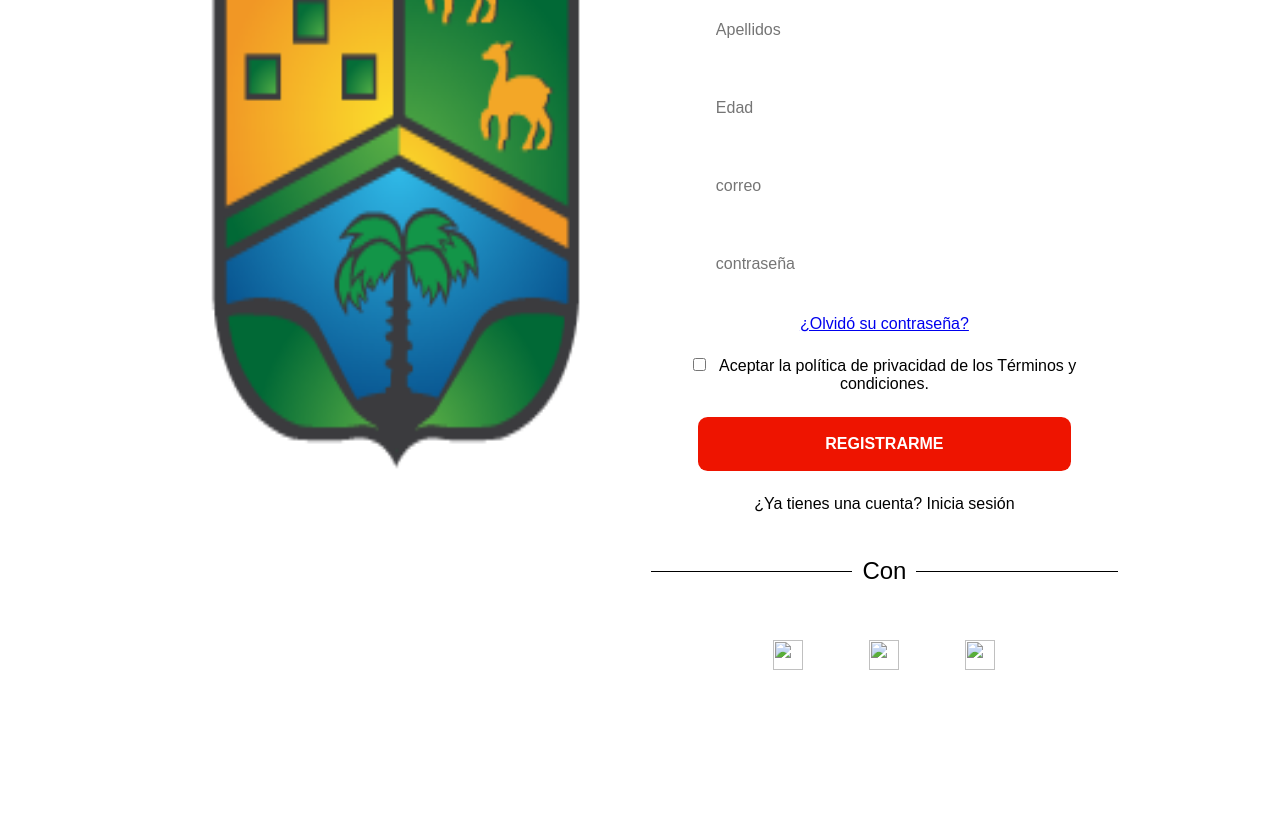
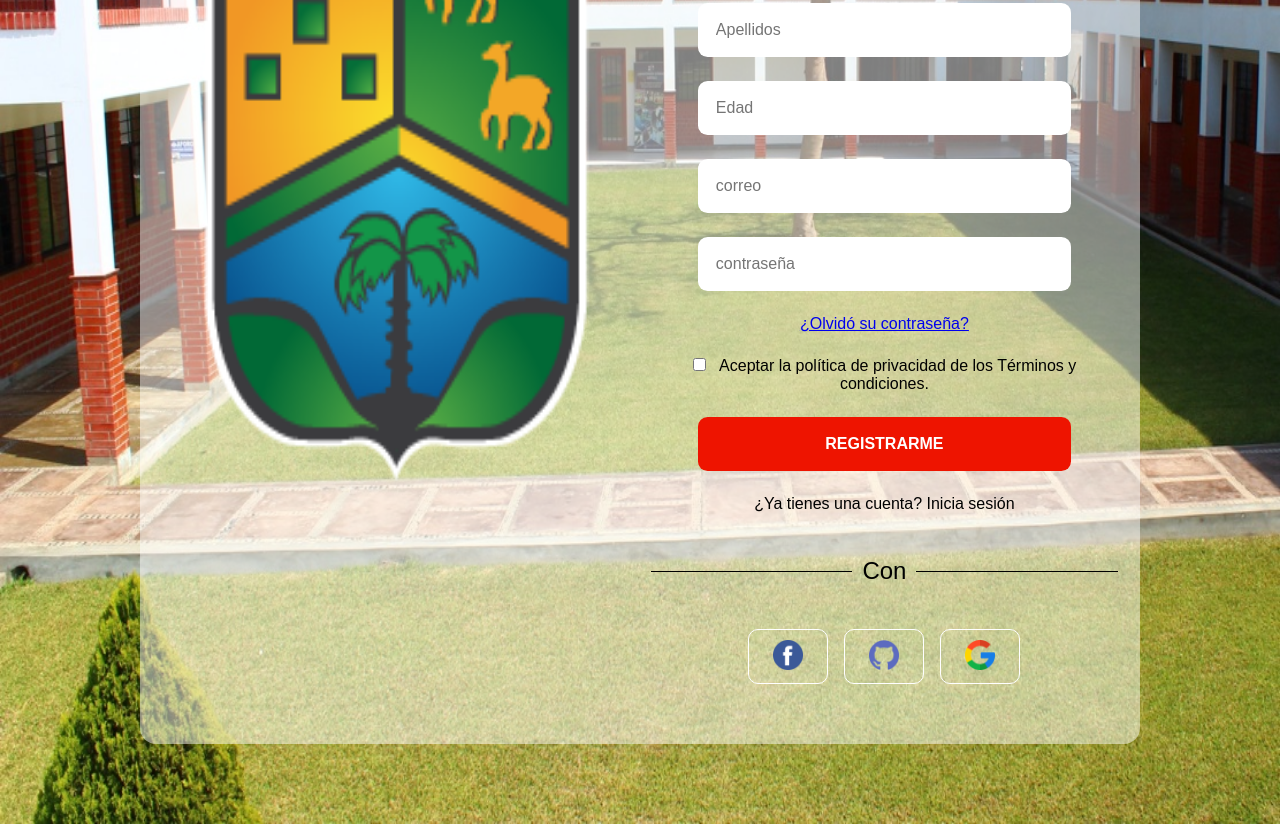
Before and after one commit to FERNANDO-MENCIA-51/servidor-LAMP, a plain HTML site: page Servidor/index.html in a window 1280 px wide. Shown: the part 343-1167 px from the top of the page. Drawn offline with Linux system fonts and the light colour scheme; the site is published under a folder, as on GitHub Pages, so addresses that start at the root find nothing.

Commit message:
Update index.html

```diff
--- a/Servidor/index.html
+++ b/Servidor/index.html
@@ -51,13 +51,13 @@
 
         <article class="main_social">
             <a href="#" class="main_link">
-                <img src="/img/facebook.png" class="main_icon">
+                <img src="./img/facebook.png" class="main_icon">
             </a>
             <a href="#" class="main_link">
-                <img src="/img/github.png" class="main_icon">
+                <img src="./img/github.png" class="main_icon">
             </a>
             <a href="#" class="main_link">
-                <img src="/img/google.png" class="main_icon">
+                <img src="./img/google.png" class="main_icon">
             </a>
 
 
@@ -76,7 +76,7 @@
 body {
     font-family: 'Raleway', sans-serif;
     padding: 80px 0;
-    background-image: url("/img/2.jpg");
+    background-image: url("./img/2.jpg");
     background-size: 100% 100%;
     background-position: center;
     background-repeat: no-repeat;
```
